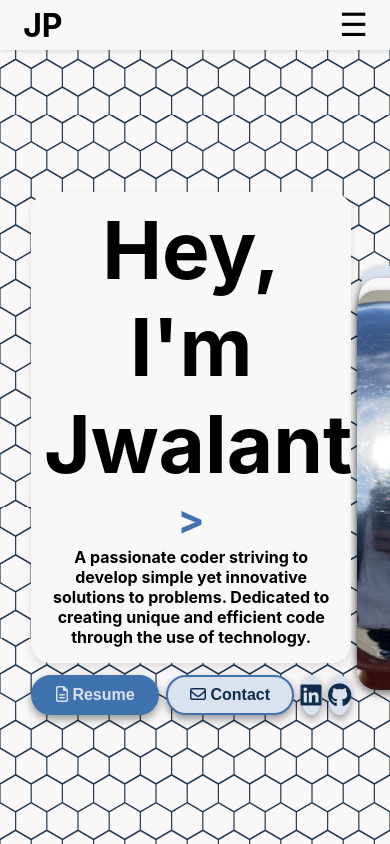
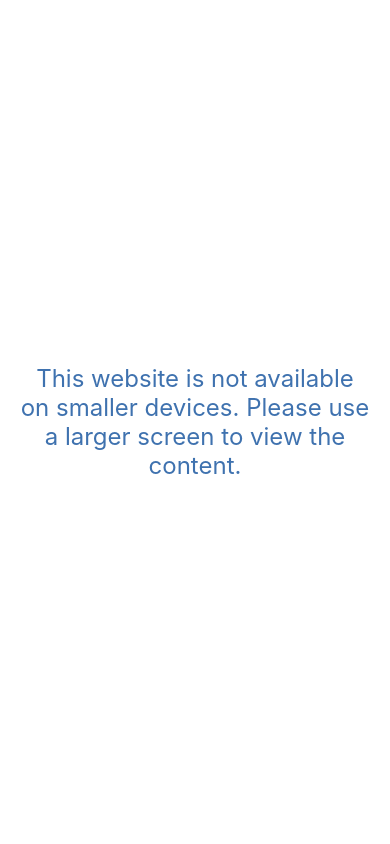
Before and after one commit to Jawlt/portfolio-website, a React (Create React App) app: page /contact in a window 390 px wide. Shown: the top 844 px of the page. Built offline with nearby package versions, Linux system fonts and the light colour scheme; no server answers.

Commit message:
removed functionality for smaller devices

```diff
--- a/src/App.css
+++ b/src/App.css
@@ -92,3 +92,22 @@ body, html {
 ::-webkit-scrollbar-track {
   background: #F9F7F7; /* Color of the scrollbar track */
 }
+
+/* media query to hide content on small screens */
+@media (max-width: 1080px) {
+  .container, .App {
+    display: none;
+  }
+}
+
+/* style for the small screen message */
+.small-screen-message {
+  display: flex;
+  justify-content: center;
+  align-items: center;
+  height: 100vh;
+  font-size: 1.5rem;
+  text-align: center;
+  padding: 20px;
+  color: #3F72AF;
+}
--- a/src/App.js
+++ b/src/App.js
@@ -1,4 +1,4 @@
-import React, { useEffect } from 'react';
+import React, { useEffect, useState } from 'react';
 import './App.css';
 import Home from './components/Home';
 import Projects from './components/Projects';
@@ -8,6 +8,8 @@ import { Element } from 'react-scroll';
 import '@fortawesome/fontawesome-free/css/all.min.css';
 
 function App() {
+  const [isSmallScreen, setIsSmallScreen] = useState(false);
+
   useEffect(() => {
     const light = document.querySelector(".light");
 
@@ -18,14 +20,27 @@ function App() {
       }
     };
 
+    const handleResize = () => {
+      setIsSmallScreen(window.innerWidth <= 1080);
+    };
+
     document.addEventListener('mousemove', handleMouseMove);
+    window.addEventListener('resize', handleResize);
+    handleResize(); // Check initial screen size
 
     return () => {
       document.removeEventListener('mousemove', handleMouseMove);
+      window.removeEventListener('resize', handleResize);
     };
   }, []);
 
   return (
+    <div>
+      {isSmallScreen ? (
+        <div className="small-screen-message">
+          This website is not available on smaller devices. Please use a larger screen to view the content.
+        </div>
+      ) : (
         <div>
           <div className="container">
             <header id="hex-grid">
@@ -49,6 +64,8 @@ function App() {
             </Element>
           </div>
         </div>
+      )}
+    </div>
   );
 }
 
--- a/src/components/Home.css
+++ b/src/components/Home.css
@@ -97,25 +97,6 @@
     transform: scale(1.15); /* Increase size by 2% */
 }
 
-@media (max-width: 768px) {
-    .button-container {
-        flex-direction: row;
-        align-items: center;
-        margin-top: 2%;
-    }
-
-    .button-container .resume, .contact {
-        width: 80%;
-        font-size: 1em;
-    }
-}
-
-@media (max-width: 480px) {
-    .button-container .resume, .contact {
-        width: 100%;
-        font-size: 1em;
-    }
-}
 
 h1, h2, h3 {
     margin: 1% 0;
```
Lines whose indentation alone changed are shown as unchanged.
